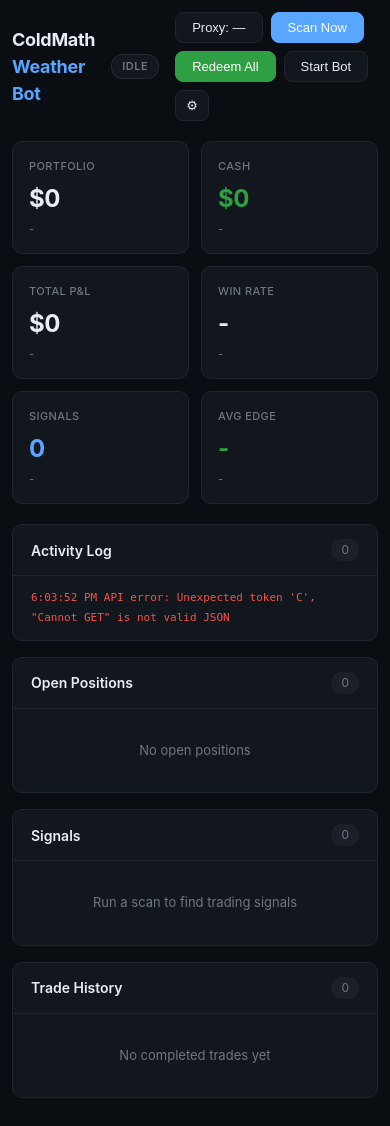
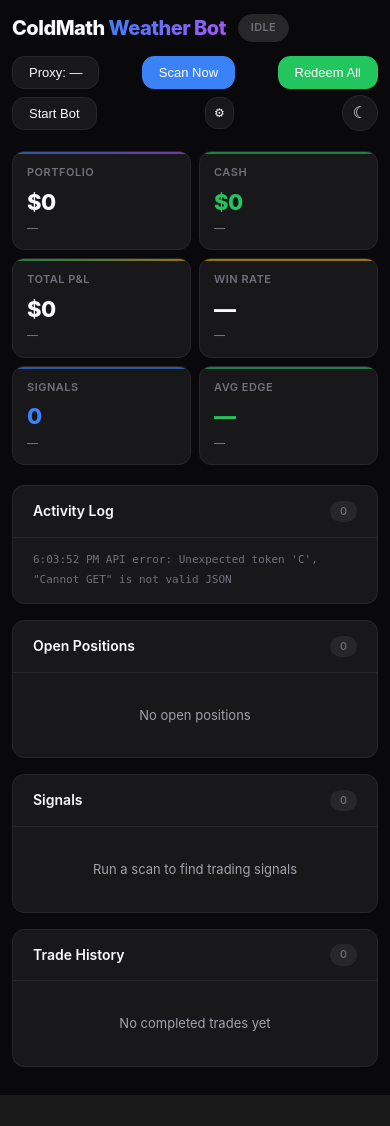
Before and after one commit to mazamaka/polymarket-bot, a FastAPI app: template web/templates/coldmath.html in a window 390 px wide. After the commit the page ends 1095 px from the top, so only its background shows below. Run offline with FastAPI, Linux system fonts and the light colour scheme; the template is opened without the code that fills it, so the values that code supplies are empty.

Commit message:
feat(coldmath): modern UI redesign with dark/light theme
- Dual theme support (dark/light) with localStorage persistence
- Gradient accent bars on stat cards (Magic UI inspired)
- Rounded pill badges with border accents
- Improved responsive breakpoints (mobile-first)
- Custom scrollbar styling for log panel
- Sticky table headers with horizontal scroll wrapper
- Smooth hover transitions on cards and sections
- Better typography (Inter, weight 800 for values)

Co-Authored-By: Claude Opus 4.6 (1M context) <noreply@anthropic.com>

```diff
--- a/web/templates/coldmath.html
+++ b/web/templates/coldmath.html
@@ -1,66 +1,98 @@
 <!DOCTYPE html>
-<html lang="ru">
+<html lang="ru" data-theme="dark">
 <head>
     <meta charset="UTF-8">
     <meta name="viewport" content="width=device-width, initial-scale=1.0">
     <title>ColdMath Weather Bot</title>
     <style>
-        :root { --bg:#0a0e13; --card:#12171e; --card2:#1a1f28; --border:#1e2530; --text:#e6edf3; --dim:#6e7681; --dim2:#484f58; --green:#2ea043; --green-bg:rgba(46,160,67,.1); --red:#f85149; --red-bg:rgba(248,81,73,.1); --blue:#58a6ff; --blue-bg:rgba(88,166,255,.08); --yellow:#d29922; --yellow-bg:rgba(210,153,34,.1); --purple:#bc8cff; --purple-bg:rgba(188,140,255,.1); --orange:#db6d28; }
-        * { margin:0; padding:0; box-sizing:border-box; }
-        body { font-family:-apple-system,BlinkMacSystemFont,'Segoe UI','Inter',sans-serif; background:var(--bg); color:var(--text); line-height:1.5; min-height:100vh; }
-        .container { max-width:1280px; margin:0 auto; padding:20px 24px; }
+        /* ── Theme tokens ── */
+        :root { --radius:12px; --transition:.2s cubic-bezier(.4,0,.2,1); }
+        [data-theme="dark"] {
+            --bg:#09090b; --card:#18181b; --card2:#27272a; --bg-hover:#3f3f46;
+            --border:#27272a; --border2:#3f3f46;
+            --text:#fafafa; --dim:#a1a1aa; --dim2:#71717a;
+            --green:#22c55e; --green-bg:rgba(34,197,94,.1); --green-bdr:rgba(34,197,94,.25);
+            --red:#ef4444; --red-bg:rgba(239,68,68,.1); --red-bdr:rgba(239,68,68,.25);
+            --blue:#3b82f6; --blue-bg:rgba(59,130,246,.1); --blue-bdr:rgba(59,130,246,.25);
+            --yellow:#eab308; --yellow-bg:rgba(234,179,8,.1); --yellow-bdr:rgba(234,179,8,.25);
+            --purple:#a855f7; --purple-bg:rgba(168,85,247,.1); --purple-bdr:rgba(168,85,247,.25);
+            --orange:#f97316; --orange-bg:rgba(249,115,22,.1); --orange-bdr:rgba(249,115,22,.25);
+        }
+        [data-theme="light"] {
+            --bg:#fafafa; --card:#ffffff; --card2:#f4f4f5; --bg-hover:#e4e4e7;
+            --border:#e4e4e7; --border2:#d4d4d8;
+            --text:#09090b; --dim:#52525b; --dim2:#a1a1aa;
+            --green:#16a34a; --green-bg:rgba(22,163,74,.08); --green-bdr:rgba(22,163,74,.2);
+            --red:#dc2626; --red-bg:rgba(220,38,38,.08); --red-bdr:rgba(220,38,38,.2);
+            --blue:#2563eb; --blue-bg:rgba(37,99,235,.08); --blue-bdr:rgba(37,99,235,.2);
+            --yellow:#ca8a04; --yellow-bg:rgba(202,138,4,.08); --yellow-bdr:rgba(202,138,4,.2);
+            --purple:#9333ea; --purple-bg:rgba(147,51,234,.08); --purple-bdr:rgba(147,51,234,.2);
+            --orange:#ea580c; --orange-bg:rgba(234,88,12,.08); --orange-bdr:rgba(234,88,12,.2);
+        }
+        *, *::before, *::after { margin:0; padding:0; box-sizing:border-box; }
+        body { font-family:-apple-system,BlinkMacSystemFont,'Inter','Segoe UI',system-ui,sans-serif; background:var(--bg); color:var(--text); line-height:1.6; min-height:100vh; -webkit-font-smoothing:antialiased; }
+        .container { max-width:1360px; margin:0 auto; padding:16px 20px; }
 
-        .header { display:flex; justify-content:space-between; align-items:center; margin-bottom:20px; }
-        .header-left { display:flex; align-items:center; gap:16px; }
-        .logo { font-size:18px; font-weight:700; letter-spacing:-.3px; }
-        .logo span { color:var(--blue); }
-        .mode-badge { font-size:11px; font-weight:600; padding:3px 10px; border-radius:12px; text-transform:uppercase; letter-spacing:.5px; }
-        .mode-live { background:var(--green-bg); color:var(--green); border:1px solid rgba(46,160,67,.3); }
-        .mode-paper { background:var(--yellow-bg); color:var(--yellow); border:1px solid rgba(210,153,34,.3); }
-        .mode-idle { background:rgba(110,118,129,.1); color:var(--dim); border:1px solid rgba(110,118,129,.2); }
-        .status-info { font-size:11px; color:var(--dim); display:flex; align-items:center; gap:6px; }
-        .pulse-dot { width:6px; height:6px; border-radius:50%; background:var(--green); animation:pulse 2s ease-in-out infinite; }
+        .header { display:flex; justify-content:space-between; align-items:center; gap:16px; margin-bottom:20px; flex-wrap:wrap; }
+        .header-left { display:flex; align-items:center; gap:12px; flex-wrap:wrap; }
+        .logo { font-size:20px; font-weight:800; letter-spacing:-.5px; }
+        .logo span { background:linear-gradient(135deg,var(--blue),var(--purple)); -webkit-background-clip:text; -webkit-text-fill-color:transparent; background-clip:text; }
+        .mode-badge { display:inline-flex; align-items:center; gap:6px; font-size:11px; font-weight:600; padding:4px 12px; border-radius:20px; text-transform:uppercase; letter-spacing:.3px; }
+        .mode-live { background:var(--green-bg); color:var(--green); border:1px solid var(--green-bdr); }
+        .mode-paper { background:var(--yellow-bg); color:var(--yellow); border:1px solid var(--yellow-bdr); }
+        .mode-idle { background:var(--card2); color:var(--dim2); border:1px solid var(--border); }
+        .status-info { font-size:12px; color:var(--dim2); display:flex; align-items:center; gap:6px; }
+        .pulse-dot { width:6px; height:6px; border-radius:50%; background:currentColor; animation:pulse 2s ease-in-out infinite; }
         @keyframes pulse { 0%,100%{opacity:1} 50%{opacity:.3} }
-        .controls { display:flex; gap:8px; }
-        .btn { padding:7px 16px; border:1px solid var(--border); border-radius:8px; background:var(--card); color:var(--text); cursor:pointer; font-size:13px; font-weight:500; transition:all .15s; }
-        .btn:hover { border-color:var(--dim); background:var(--card2); }
+        .controls { display:flex; gap:6px; align-items:center; flex-wrap:wrap; }
+        .btn { display:inline-flex; align-items:center; gap:6px; padding:8px 16px; border:1px solid var(--border); border-radius:var(--radius); background:var(--card); color:var(--text); cursor:pointer; font-size:13px; font-weight:500; transition:all var(--transition); white-space:nowrap; }
+        .btn:hover { border-color:var(--border2); background:var(--card2); }
+        .btn:active { transform:scale(.97); }
+        .btn:disabled { opacity:.5; cursor:not-allowed; transform:none; }
+        .btn-sm { padding:6px 12px; font-size:12px; }
         .btn-primary { background:var(--blue); border-color:var(--blue); color:#fff; }
-        .btn-primary:hover { background:#4c9aed; }
+        .btn-primary:hover { filter:brightness(1.1); background:var(--blue); }
         .btn-green { background:var(--green); border-color:var(--green); color:#fff; }
-        .btn-green:hover { background:#3ab550; }
-        .btn-stop { background:var(--red-bg); border-color:rgba(248,81,73,.4); color:var(--red); }
-        .btn-stop:hover { background:rgba(248,81,73,.2); }
-        .btn-icon { padding:7px 10px; }
-        .btn-proxy-ok { border-color:rgba(46,160,67,.4); color:var(--green); }
-        .btn-proxy-fail { border-color:rgba(248,81,73,.4); color:var(--red); background:var(--red-bg); }
+        .btn-green:hover { filter:brightness(1.1); }
+        .btn-stop { background:var(--red-bg); border-color:var(--red-bdr); color:var(--red); }
+        .btn-stop:hover { background:var(--red); color:#fff; }
+        .btn-icon { padding:8px; }
+        .btn-proxy-ok { border-color:var(--green-bdr); color:var(--green); }
+        .btn-proxy-fail { border-color:var(--red-bdr); color:var(--red); background:var(--red-bg); }
         .btn-proxy-checking { border-color:var(--yellow); color:var(--yellow); opacity:.7; }
+        .theme-toggle { width:36px; height:36px; border-radius:50%; display:flex; align-items:center; justify-content:center; cursor:pointer; border:1px solid var(--border); background:var(--card); font-size:16px; transition:all var(--transition); }
+        .theme-toggle:hover { border-color:var(--border2); background:var(--card2); }
 
         .stats { display:grid; grid-template-columns:repeat(6,1fr); gap:12px; margin-bottom:20px; }
-        .stat { background:var(--card); border:1px solid var(--border); border-radius:10px; padding:16px; }
-        .stat-label { font-size:11px; color:var(--dim); text-transform:uppercase; letter-spacing:.4px; font-weight:500; margin-bottom:6px; }
-        .stat-val { font-size:24px; font-weight:700; letter-spacing:-.5px; }
-        .stat-sub { font-size:11px; color:var(--dim); margin-top:4px; }
+        .stat { background:var(--card); border:1px solid var(--border); border-radius:var(--radius); padding:16px 18px; transition:all var(--transition); position:relative; overflow:hidden; }
+        .stat:hover { border-color:var(--border2); }
+        .stat-label { font-size:11px; color:var(--dim2); text-transform:uppercase; letter-spacing:.5px; font-weight:600; margin-bottom:8px; }
+        .stat-val { font-size:26px; font-weight:800; letter-spacing:-.5px; line-height:1.1; }
+        .stat-sub { font-size:11px; color:var(--dim2); margin-top:6px; font-weight:500; }
+        .stat-accent { position:absolute; top:0; left:0; right:0; height:2px; opacity:.6; }
         .green { color:var(--green); } .red { color:var(--red); } .blue { color:var(--blue); } .yellow { color:var(--yellow); }
 
-        .section { background:var(--card); border:1px solid var(--border); border-radius:10px; margin-bottom:16px; overflow:hidden; }
-        .sec-head { padding:14px 18px; border-bottom:1px solid var(--border); font-weight:600; font-size:14px; display:flex; justify-content:space-between; align-items:center; }
-        .sec-head .count { font-size:12px; color:var(--dim); font-weight:400; background:var(--card2); padding:2px 10px; border-radius:10px; }
+        .section { background:var(--card); border:1px solid var(--border); border-radius:var(--radius); margin-bottom:16px; overflow:hidden; transition:border-color var(--transition); }
+        .section:hover { border-color:var(--border2); }
+        .sec-head { padding:14px 20px; border-bottom:1px solid var(--border); font-weight:600; font-size:14px; display:flex; justify-content:space-between; align-items:center; }
+        .sec-head .count { font-size:11px; color:var(--dim2); font-weight:500; background:var(--card2); padding:2px 10px; border-radius:20px; }
 
+        .table-wrap { overflow-x:auto; }
         table { width:100%; border-collapse:collapse; }
-        th { text-align:left; padding:10px 18px; font-size:11px; color:var(--dim); text-transform:uppercase; letter-spacing:.4px; font-weight:500; border-bottom:1px solid var(--border); white-space:nowrap; }
-        td { padding:12px 18px; font-size:13px; border-bottom:1px solid var(--border); }
+        th { text-align:left; padding:10px 20px; font-size:11px; color:var(--dim2); text-transform:uppercase; letter-spacing:.5px; font-weight:600; border-bottom:1px solid var(--border); white-space:nowrap; background:var(--card); position:sticky; top:0; }
+        td { padding:12px 20px; font-size:13px; border-bottom:1px solid var(--border); vertical-align:middle; }
         tr:last-child td { border-bottom:none; }
-        tr:hover { background:rgba(255,255,255,.02); }
+        tr:hover td { background:var(--card2); }
         .col-r { text-align:right; }
         .mono { font-family:'SF Mono','JetBrains Mono',monospace; font-size:12px; }
 
-        .badge { display:inline-flex; align-items:center; padding:2px 10px; border-radius:12px; font-size:11px; font-weight:600; }
-        .b-exactly { background:var(--purple-bg); color:var(--purple); }
-        .b-between { background:var(--yellow-bg); color:var(--yellow); }
-        .b-below { background:var(--blue-bg); color:var(--blue); }
-        .b-above { background:rgba(219,109,40,.1); color:var(--orange); }
-        .b-won { background:var(--green-bg); color:var(--green); }
-        .b-lost { background:var(--red-bg); color:var(--red); }
+        .badge { display:inline-flex; align-items:center; padding:3px 10px; border-radius:20px; font-size:11px; font-weight:600; letter-spacing:.3px; }
+        .b-exactly { background:var(--purple-bg); color:var(--purple); border:1px solid var(--purple-bdr); }
+        .b-between { background:var(--yellow-bg); color:var(--yellow); border:1px solid var(--yellow-bdr); }
+        .b-below { background:var(--blue-bg); color:var(--blue); border:1px solid var(--blue-bdr); }
+        .b-above { background:var(--orange-bg); color:var(--orange); border:1px solid var(--orange-bdr); }
+        .b-won { background:var(--green-bg); color:var(--green); border:1px solid var(--green-bdr); }
+        .b-lost { background:var(--red-bg); color:var(--red); border:1px solid var(--red-bdr); }
 
         .resolve-tag { font-size:11px; color:var(--dim); }
         .resolve-soon { color:var(--yellow); }
@@ -73,11 +105,12 @@
         .setting-item input, .setting-item select { width:100%; padding:8px 12px; border:1px solid var(--border); border-radius:8px; background:var(--bg); color:var(--text); font-size:13px; }
         .setting-item input:focus, .setting-item select:focus { outline:none; border-color:var(--blue); }
 
-        .log { max-height:160px; overflow-y:auto; padding:12px 18px; font-family:'SF Mono','JetBrains Mono',monospace; font-size:11px; line-height:1.8; color:var(--dim); }
-        .log .info { color:var(--blue); } .log .trade { color:var(--green); } .log .error { color:var(--red); }
+        .log { max-height:200px; overflow-y:auto; padding:12px 20px; font-family:'SF Mono','JetBrains Mono','Fira Code',monospace; font-size:11px; line-height:1.9; color:var(--dim2); }
+        .log::-webkit-scrollbar { width:4px; } .log::-webkit-scrollbar-track { background:transparent; } .log::-webkit-scrollbar-thumb { background:var(--border); border-radius:4px; }
 
-        @media(max-width:900px) { .stats { grid-template-columns:repeat(3,1fr); } }
-        @media(max-width:600px) { .stats { grid-template-columns:repeat(2,1fr); } .container { padding:12px; } td,th { padding:8px 12px; } .controls { flex-wrap:wrap; } }
+        @media(max-width:1100px) { .stats { grid-template-columns:repeat(3,1fr); } }
+        @media(max-width:768px) { .stats { grid-template-columns:repeat(2,1fr); } .header { gap:12px; } .container { padding:12px; } td,th { padding:10px 14px; } .stat-val { font-size:22px; } }
+        @media(max-width:480px) { .stats { grid-template-columns:1fr 1fr; gap:8px; } .stat { padding:12px 14px; } .controls { width:100%; justify-content:space-between; } }
     </style>
 </head>
 <body>
@@ -93,17 +126,18 @@
             <button class="btn btn-primary" onclick="runScan()">Scan Now</button>
             <button class="btn btn-green" onclick="runRedeem()" id="btnRedeem">Redeem All</button>
             <button class="btn" onclick="toggleBot()" id="btnToggle">Start Bot</button>
-            <button class="btn btn-icon" onclick="toggleSettings()" title="Settings">&#9881;</button>
+            <button class="btn btn-icon btn-sm" onclick="toggleSettings()" title="Settings">&#9881;</button>
+            <div class="theme-toggle" onclick="toggleTheme()" id="themeBtn" title="Toggle theme">&#9790;</div>
         </div>
     </div>
 
     <div class="stats">
-        <div class="stat"><div class="stat-label">Portfolio</div><div class="stat-val" id="sPortfolio">$0</div><div class="stat-sub" id="sCashSub">-</div></div>
-        <div class="stat"><div class="stat-label">Cash</div><div class="stat-val green" id="sCash">$0</div><div class="stat-sub" id="sPositionsSub">-</div></div>
-        <div class="stat"><div class="stat-label">Total P&L</div><div class="stat-val" id="sPnl">$0</div><div class="stat-sub" id="sWinRate">-</div></div>
-        <div class="stat"><div class="stat-label">Win Rate</div><div class="stat-val" id="sWinRateVal">-</div><div class="stat-sub" id="sTradesInfo">-</div></div>
-        <div class="stat"><div class="stat-label">Signals</div><div class="stat-val blue" id="sSignals">0</div><div class="stat-sub" id="sLastScan">-</div></div>
-        <div class="stat"><div class="stat-label">Avg Edge</div><div class="stat-val green" id="sEdge">-</div><div class="stat-sub" id="sTodayTrades">-</div></div>
+        <div class="stat"><div class="stat-accent" style="background:linear-gradient(90deg,var(--blue),var(--purple))"></div><div class="stat-label">Portfolio</div><div class="stat-val" id="sPortfolio">$0</div><div class="stat-sub" id="sCashSub">—</div></div>
+        <div class="stat"><div class="stat-accent" style="background:var(--green)"></div><div class="stat-label">Cash</div><div class="stat-val green" id="sCash">$0</div><div class="stat-sub" id="sPositionsSub">—</div></div>
+        <div class="stat"><div class="stat-accent" style="background:linear-gradient(90deg,var(--green),var(--yellow))"></div><div class="stat-label">Total P&L</div><div class="stat-val" id="sPnl">$0</div><div class="stat-sub" id="sWinRate">—</div></div>
+        <div class="stat"><div class="stat-accent" style="background:var(--yellow)"></div><div class="stat-label">Win Rate</div><div class="stat-val" id="sWinRateVal">—</div><div class="stat-sub" id="sTradesInfo">—</div></div>
+        <div class="stat"><div class="stat-accent" style="background:var(--blue)"></div><div class="stat-label">Signals</div><div class="stat-val blue" id="sSignals">0</div><div class="stat-sub" id="sLastScan">—</div></div>
+        <div class="stat"><div class="stat-accent" style="background:var(--green)"></div><div class="stat-label">Avg Edge</div><div class="stat-val green" id="sEdge">—</div><div class="stat-sub" id="sTodayTrades">—</div></div>
     </div>
 
     <div class="section">
@@ -137,17 +171,17 @@
 
     <div class="section">
         <div class="sec-head">Open Positions <span class="count" id="posCount">0</span></div>
-        <div id="positionsBody"><div class="empty">No open positions</div></div>
+        <div class="table-wrap" id="positionsBody"><div class="empty">No open positions</div></div>
     </div>
 
     <div class="section">
         <div class="sec-head">Signals <span class="count" id="sigCount">0</span></div>
-        <div id="signalsBody"><div class="empty">Run a scan to find trading signals</div></div>
+        <div class="table-wrap" id="signalsBody"><div class="empty">Run a scan to find trading signals</div></div>
     </div>
 
     <div class="section">
         <div class="sec-head">Trade History <span class="count" id="histCount">0</span></div>
-        <div id="historyBody"><div class="empty">No completed trades yet</div></div>
+        <div class="table-wrap" id="historyBody"><div class="empty">No completed trades yet</div></div>
     </div>
 
 
@@ -158,6 +192,12 @@
 /*__WS_CREDS__*/
 const API = '';
 function $(id) { return document.getElementById(id); }
+
+/* Theme */
+function getTheme() { return localStorage.getItem('cm-theme') || 'dark'; }
+function applyTheme(t) { document.documentElement.setAttribute('data-theme', t); $('themeBtn').textContent = t === 'dark' ? '\u263E' : '\u2600'; localStorage.setItem('cm-theme', t); }
+function toggleTheme() { applyTheme(getTheme() === 'dark' ? 'light' : 'dark'); }
+applyTheme(getTheme());
 
 function addLog(msg, cls) {
     const box = $('logBox');
```
